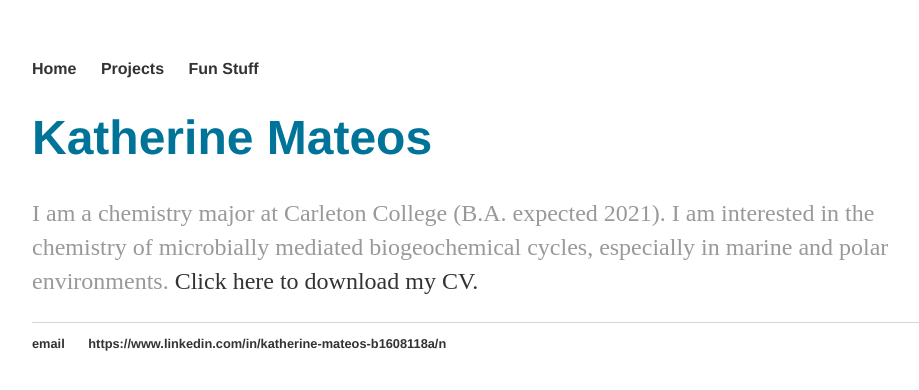
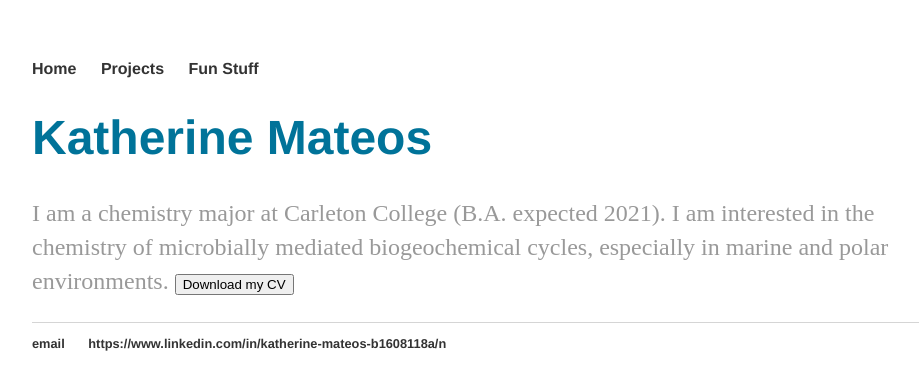
Before and after one commit to kcmateos/kcmateos.github.io, a Jekyll site: the page index.html, which Jekyll copies as it is, in a window 1280 px wide. Shown: the top 390 px of the page, without its empty margins (160-1079 px from the left). Built offline with Jekyll 4.4.1, drawn with Linux system fonts in a browser that asks for light colours.

Commit message:
Update index.html

```diff
--- a/index.html
+++ b/index.html
@@ -17,7 +17,7 @@
 		<div class="container">
     		<div class="blurb">
         		<h1>Katherine Mateos</h1>
-				<p>I am a chemistry major at Carleton College (B.A. expected 2021). I am interested in the chemistry of microbially mediated biogeochemical cycles, especially in marine and polar environments.<a href="/assets/PublicCV_June2020.pdf" target="_blank"> Click here to download my CV.</a></p>
+				<p>I am a chemistry major at Carleton College (B.A. expected 2021). I am interested in the chemistry of microbially mediated biogeochemical cycles, especially in marine and polar environments. <button type="button" href="/assets/PublicCV_June2020.pdf" target="_blank">Download my CV</button></p>
     		</div><!-- /.blurb -->
 		</div><!-- /.container -->
 		<footer>
```
